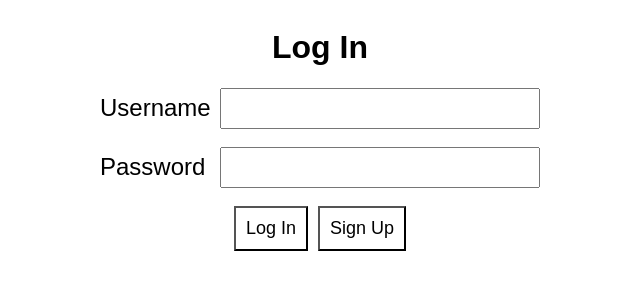
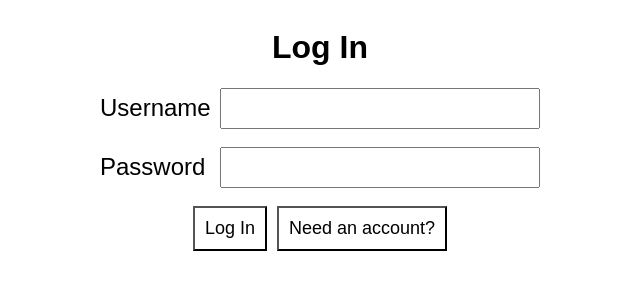
Before and after one commit to ychan05/swen-101-website, a plain HTML site: page index.html in a window 1280 px wide. Shown: the whole page, without its empty margins (320-960 px from the left). Drawn offline with Linux system fonts and the light colour scheme.

Commit message:
change button text

```diff
--- a/index.html
+++ b/index.html
@@ -22,7 +22,7 @@
             <br>
             <div class="fieldHolder">
                 <button><a href="home.html">Log In</a></button>
-                <button><a href="signup.html">Sign Up</a></button>
+                <button><a href="signup.html">Need an account?</a></button>
             </div>
         </main>
     </body>
```
Also changed, not shown: signup.html (+2 -1 lines).
